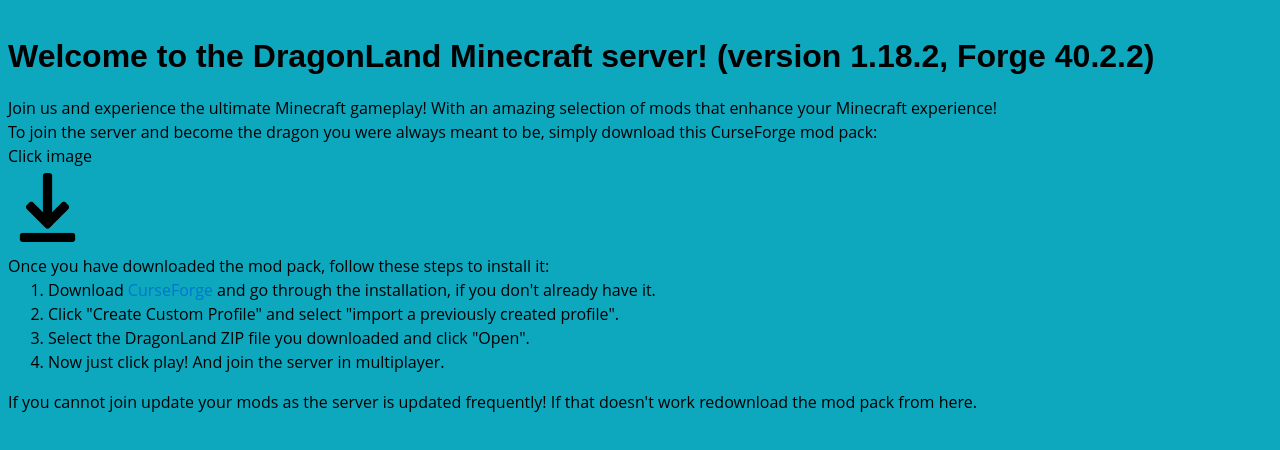
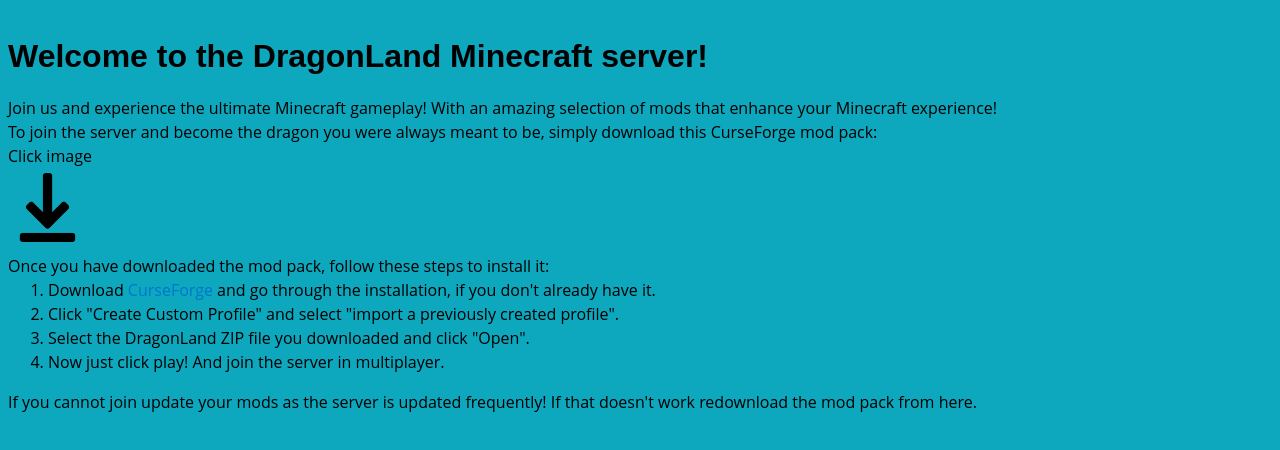
Before and after one commit to DergCraft/DergCraft.github.io, a plain HTML site: page index.html in a window 1280 px wide. Drawn offline with Linux system fonts and the light colour scheme.

Commit message:
Update index.html

```diff
--- a/index.html
+++ b/index.html
@@ -5,7 +5,7 @@
     <link rel="stylesheet" href="style.css">
   </head>
   <body style="background-color:#0da7be">
-    <h1>Welcome to the DragonLand Minecraft server! (version 1.18.2, Forge 40.2.2)</h1>
+    <h1>Welcome to the DragonLand Minecraft server!</h1>
     <p>Join us and experience the ultimate Minecraft gameplay! With an amazing selection of mods that enhance your Minecraft experience!</p>
     <p>To join the server and become the dragon you were always meant to be, simply download this CurseForge mod pack:</p>
     <p>Click image</p>
```
